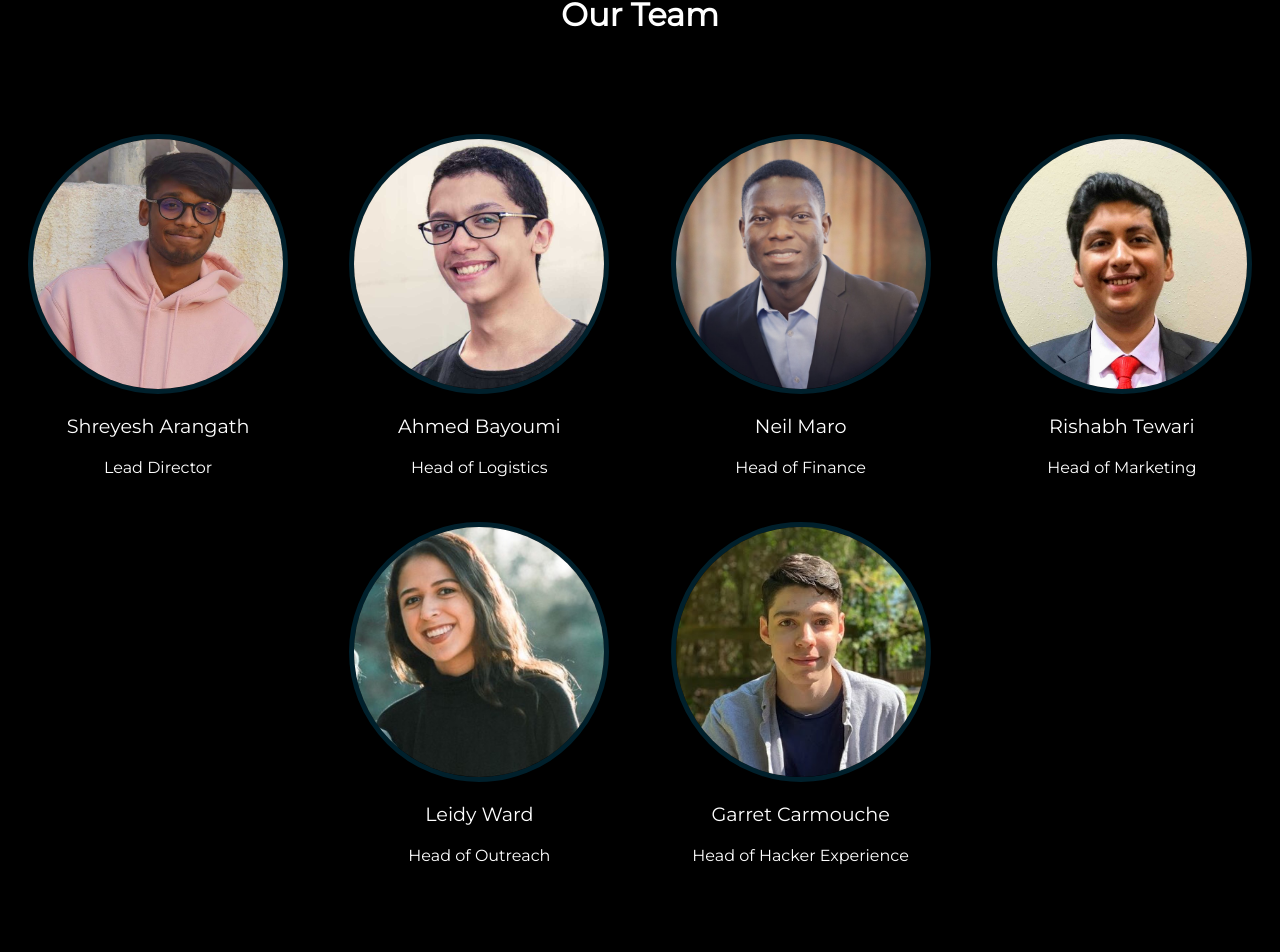
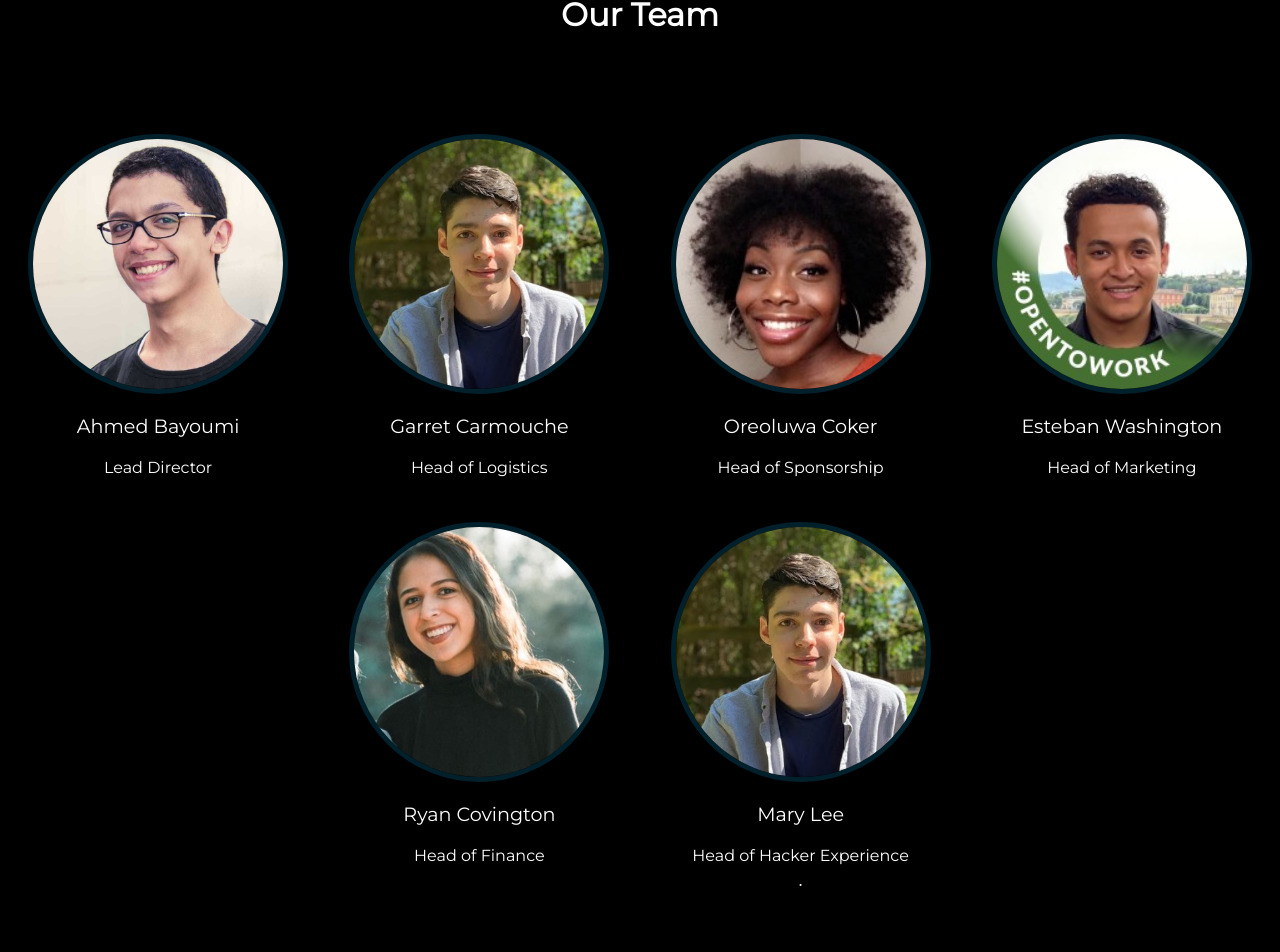
Before and after one commit to ShreyeshArangath/HackWesTX-Official-Repo, a React (Create React App) app: page / in a window 1280 px wide. Shown: the part 4938-5890 px from the top of the page. Built offline with nearby package versions, Linux system fonts and the light colour scheme.

Commit message:
Added new members, except ryan. No picture found

```diff
--- a/package.json
+++ b/package.json
@@ -17,7 +17,7 @@
     "three": "^0.112.1"
   },
   "scripts": {
-    "start": "node server.js",
+    "start":"react-scripts start",
     "build": "react-scripts build",
     "test": "react-scripts test",
     "eject": "react-scripts eject"
--- a/src/components/OurTeam.js
+++ b/src/components/OurTeam.js
@@ -1,9 +1,8 @@
 import React, { Component } from 'react'
-import Shreyesh from '../assets/shreyesh.jpg'
 import Ahmed from '../assets/ahmed.jpg'
-import Neil from '../assets/neil.png'
+import Oreoluwa from '../assets/oreoluwa.jpeg'
 import Garret from '../assets/garret.png'
-import Rishabh from '../assets/rishabh.jpg'
+import Esteban from '../assets/esteban.jpeg'
 import Leidy from '../assets/leidy.jpg'
 import Style from '../css/our-team.css'
 import Glitch from '../css/glitch.css'
@@ -15,39 +14,39 @@ export class AboutUs extends Component {
                 <h2 className="subtitle glitch" data-text="Our Team">Our Team</h2>
                 <div className="team-container">
                     <div className="team-1 ">
-                        <img src={Shreyesh} alt='Director' />
-                        <p className="title glitch" data-text="Our Team">Shreyesh Arangath</p>
+                        <img src={Ahmed} alt='Director' />
+                        <p className="title glitch" data-text="Our Team">Ahmed Bayoumi</p>
                         <p>Lead Director</p>
                     </div>
 
                     <div className="team-2">
-                        <img src={Ahmed} alt='Logistics' />
-                        <p className="title glitch" data-text="Ahmed Bayoumi"> Ahmed Bayoumi</p>
+                        <img src={Garret} alt='Logistics' />
+                        <p className="title glitch" data-text="Garret Carmouche"> Garret Carmouche</p>
                         <p>Head of Logistics</p>
                     </div>
 
                     <div className="team-3">
-                        <img src={Neil} alt='Finance'/>
-                        <p className="title glitch" data-text="Neil Maro"> Neil Maro</p>
-                        <p>Head of Finance</p>
+                        <img src={Oreoluwa} alt='Finance'/>
+                        <p className="title glitch" data-text="Oreoluwa Coker"> Oreoluwa Coker</p>
+                        <p>Head of Sponsorship</p>
                     </div>
 
                     <div className="team-4">
-                        <img src={Rishabh} alt='Marketing'/>
-                        <p className="title glitch" data-text="Rishabh Tewari"> Rishabh Tewari</p>
+                        <img src={Esteban} alt='Marketing'/>
+                        <p className="title glitch" data-text="Esteban Washington"> Esteban Washington</p>
                         <p>Head of Marketing</p>
                     </div>
                     <div></div>
                     <div className="team-4">
                         <img src={Leidy} alt='Marketing'/>
-                        <p className="title glitch" data-text="Leidy Ward"> Leidy Ward</p>
-                        <p>Head of Outreach</p>
+                        <p className="title glitch" data-text="Ryan Covington"> Ryan Covington</p>
+                        <p>Head of Finance</p>
                     </div>
                     <div className="team-4">
                         <img src={Garret} alt='Marketing'/>
-                        <p className="title glitch" data-text="Garret Carmouche"> Garret Carmouche</p>
+                        <p className="title glitch" data-text="Mary Lee"> Mary Lee</p>
                         <p>Head of Hacker Experience</p>
-                    </div>
+        .            </div>
                     <div></div>
                 </div>
             </div>
```
Also changed, not shown: src/assets/esteban.jpeg (added), src/assets/oreoluwa.jpeg (added).
